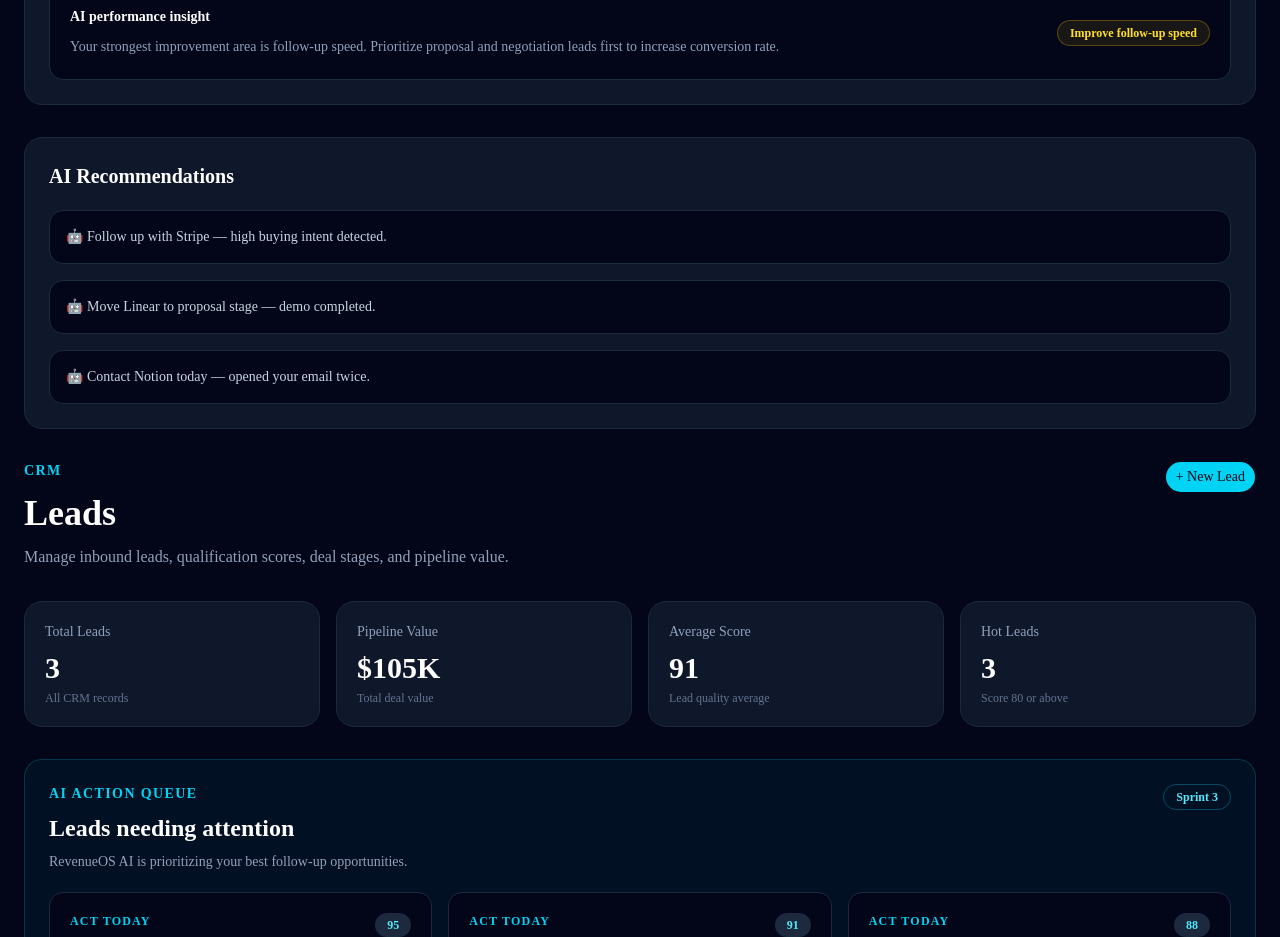
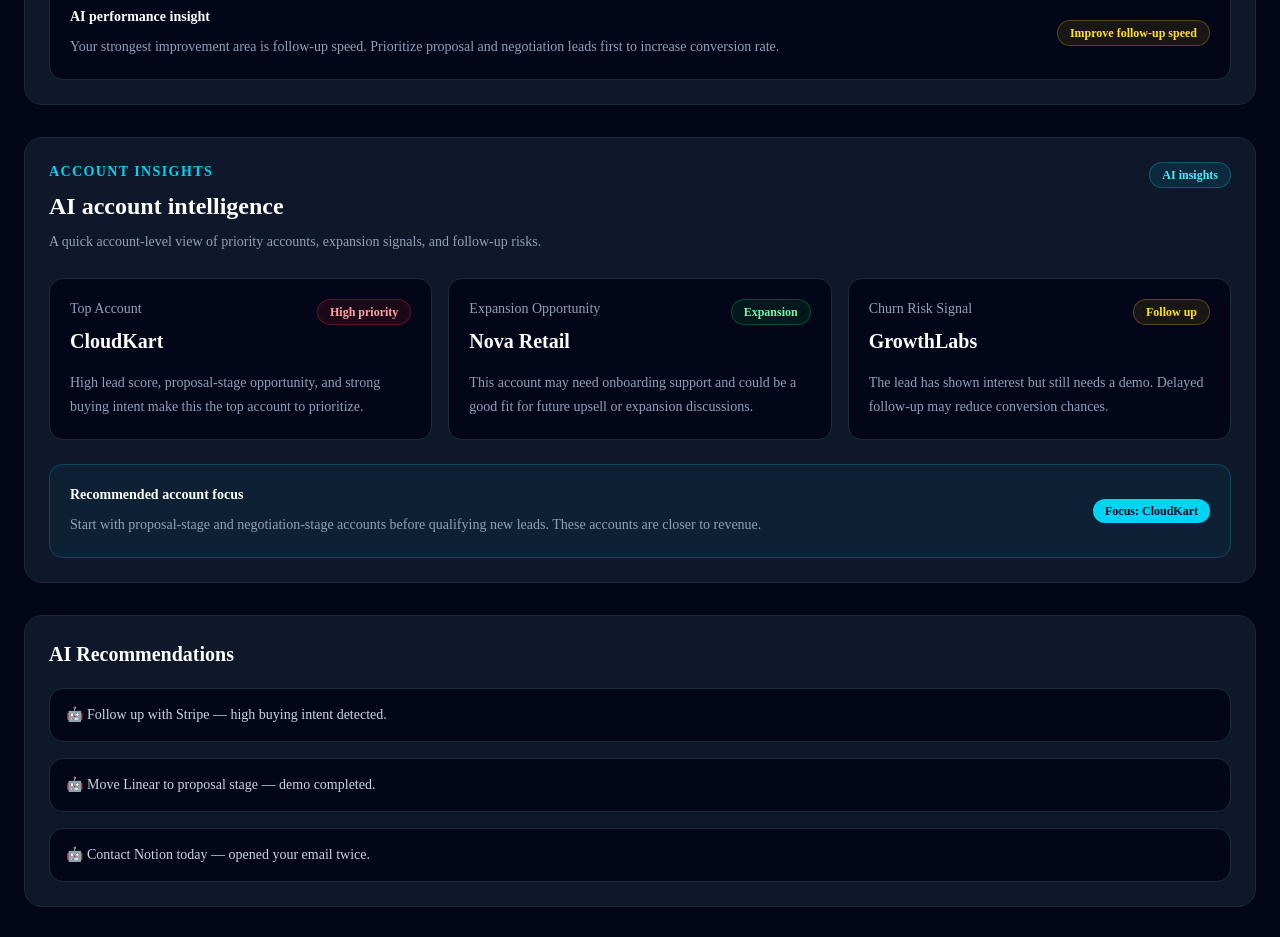
Before and after one commit to Asad97531/revenueos-ai, a Next.js app: page /dashboard in a window 1280 px wide. Shown: the part 4120-5057 px from the top of the page. Built offline with nearby package versions, Linux system fonts and the light colour scheme.

Commit message:
Add account insights section

```diff
--- a/app/dashboard/page.tsx
+++ b/app/dashboard/page.tsx
@@ -1,3 +1,4 @@
+import { AccountInsights } from "@/components/dashboard/AccountInsights";
 import { AIRecommendations } from "@/components/dashboard/AIRecommendations";
 import { ConversionFunnel } from "@/components/dashboard/ConversionFunnel";
 import { FollowUpReminders } from "@/components/dashboard/FollowUpReminders";
@@ -76,6 +77,8 @@
 
           <SalesPerformance />
 
+          <AccountInsights />
+
           <AIRecommendations />
 
           <LeadsClient />
--- /dev/null
+++ b/components/dashboard/AccountInsights.tsx
@@ -0,0 +1,112 @@
+const accountInsights = [
+  {
+    title: "Top Account",
+    company: "CloudKart",
+    insight:
+      "High lead score, proposal-stage opportunity, and strong buying intent make this the top account to prioritize.",
+    tag: "High priority",
+  },
+  {
+    title: "Expansion Opportunity",
+    company: "Nova Retail",
+    insight:
+      "This account may need onboarding support and could be a good fit for future upsell or expansion discussions.",
+    tag: "Expansion",
+  },
+  {
+    title: "Churn Risk Signal",
+    company: "GrowthLabs",
+    insight:
+      "The lead has shown interest but still needs a demo. Delayed follow-up may reduce conversion chances.",
+    tag: "Follow up",
+  },
+];
+
+function getTagStyles(tag: string) {
+  if (tag === "High priority") {
+    return "border-red-500/30 bg-red-500/10 text-red-300";
+  }
+
+  if (tag === "Expansion") {
+    return "border-green-500/30 bg-green-500/10 text-green-300";
+  }
+
+  return "border-yellow-500/30 bg-yellow-500/10 text-yellow-300";
+}
+
+export function AccountInsights() {
+  return (
+    <section className="rounded-2xl border border-slate-800 bg-slate-900 p-6">
+      <div className="flex flex-col gap-3 md:flex-row md:items-start md:justify-between">
+        <div>
+          <p className="text-sm font-semibold uppercase tracking-widest text-cyan-400">
+            Account Insights
+          </p>
+
+          <h2 className="mt-2 text-2xl font-bold text-white">
+            AI account intelligence
+          </h2>
+
+          <p className="mt-2 max-w-2xl text-sm leading-6 text-slate-400">
+            A quick account-level view of priority accounts, expansion signals,
+            and follow-up risks.
+          </p>
+        </div>
+
+        <span className="w-fit rounded-full border border-cyan-400/30 bg-cyan-400/10 px-3 py-1 text-xs font-semibold text-cyan-300">
+          AI insights
+        </span>
+      </div>
+
+      <div className="mt-6 grid gap-4 lg:grid-cols-3">
+        {accountInsights.map((item) => (
+          <div
+            key={item.title}
+            className="rounded-xl border border-slate-800 bg-slate-950 p-5"
+          >
+            <div className="flex items-start justify-between gap-4">
+              <div>
+                <p className="text-sm text-slate-400">{item.title}</p>
+
+                <h3 className="mt-2 text-xl font-bold text-white">
+                  {item.company}
+                </h3>
+              </div>
+
+              <span
+                className={`rounded-full border px-3 py-1 text-xs font-semibold ${getTagStyles(
+                  item.tag
+                )}`}
+              >
+                {item.tag}
+              </span>
+            </div>
+
+            <p className="mt-4 text-sm leading-6 text-slate-400">
+              {item.insight}
+            </p>
+          </div>
+        ))}
+      </div>
+
+      <div className="mt-6 rounded-xl border border-cyan-400/20 bg-cyan-400/5 p-5">
+        <div className="flex flex-col gap-3 md:flex-row md:items-center md:justify-between">
+          <div>
+            <p className="text-sm font-semibold text-white">
+              Recommended account focus
+            </p>
+
+            <p className="mt-2 text-sm leading-6 text-slate-400">
+              Start with proposal-stage and negotiation-stage accounts before
+              qualifying new leads. These accounts are closer to revenue.
+            </p>
+          </div>
+
+          <span className="w-fit rounded-full bg-cyan-400 px-3 py-1 text-xs font-semibold text-slate-950">
+            Focus: CloudKart
+          </span>
+        </div>
+      </div>
+    </section>
+  );
+}
```
